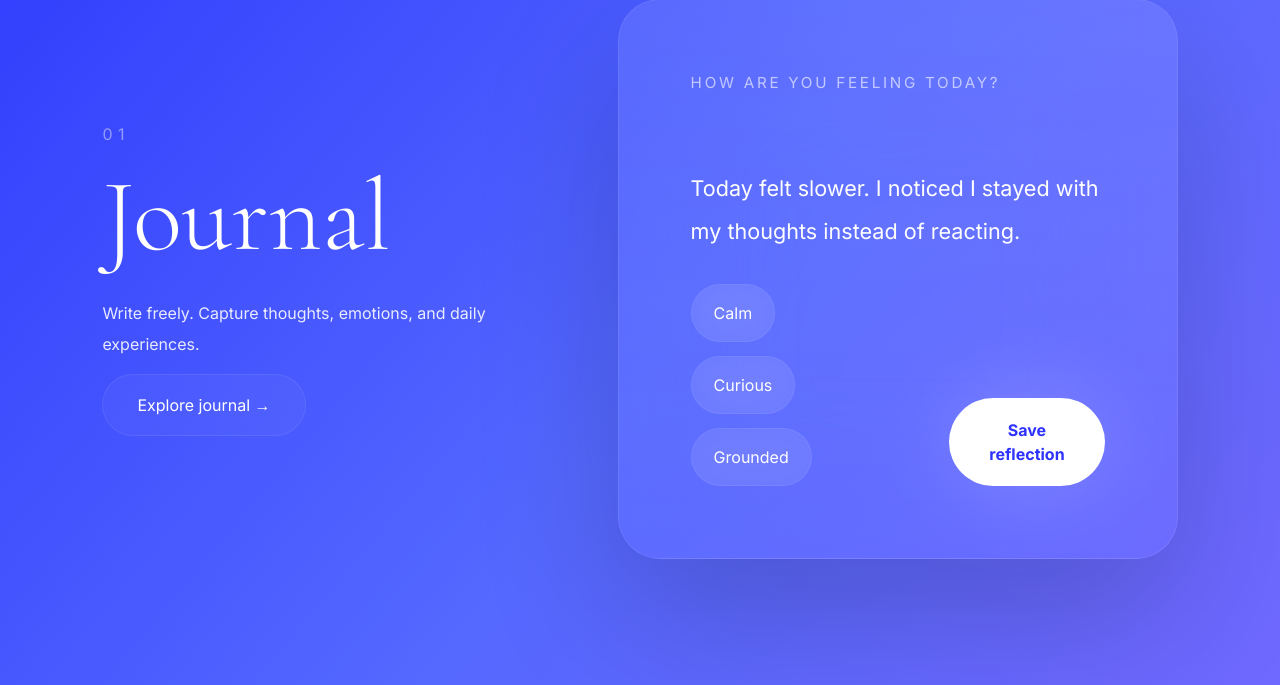
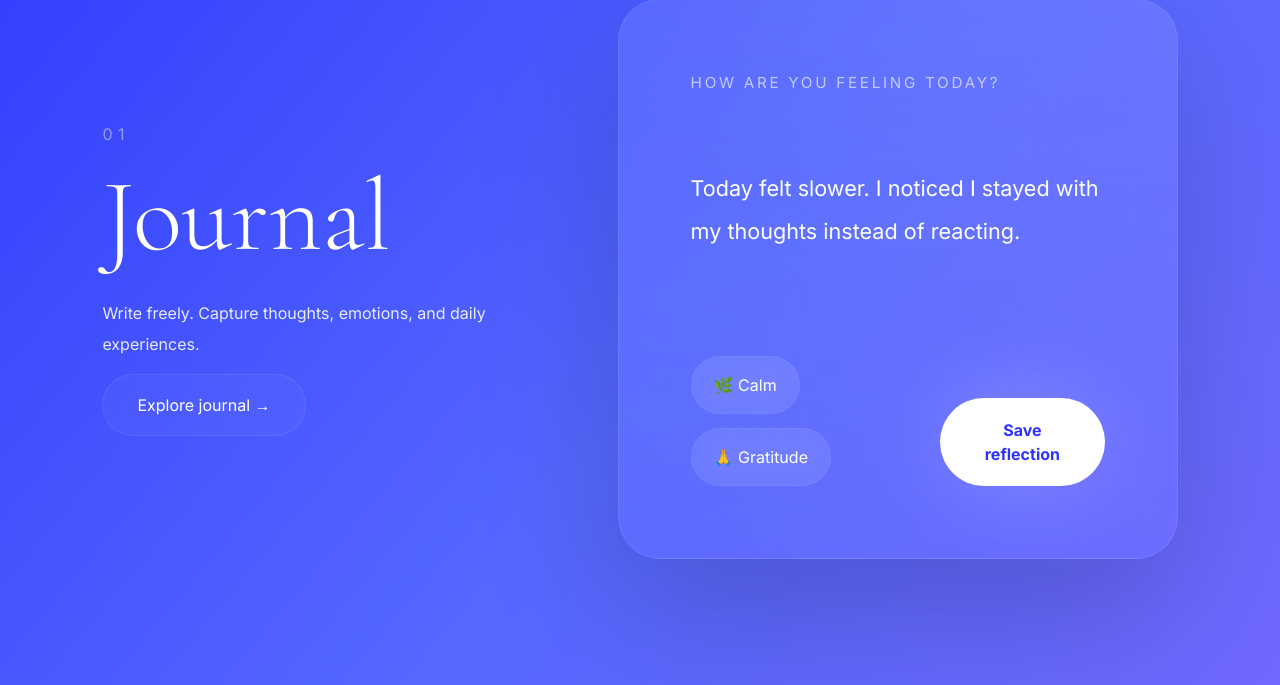
Before and after one commit to zwirok-git/ai-mood-tracker, a Django app: page / in a window 1280 px wide. Shown: the part 1021-1706 px from the top of the page. Run offline with Django 5.2, Linux system fonts and the light colour scheme.

Commit message:
style: change span content

```diff
--- a/templates/landing.html
+++ b/templates/landing.html
@@ -41,9 +41,8 @@
       </div>
       <div class="card-bottom">
         <div class="chips">
-          <span>Calm</span>
-          <span>Curious</span>
-          <span>Grounded</span>
+          <span>🌿 Calm</span>
+          <span>🙏 Gratitude</span>
         </div>
         <button class="primary-btn">Save reflection</button>
       </div>
```
